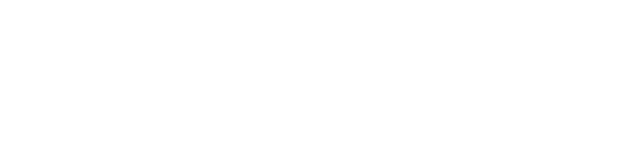
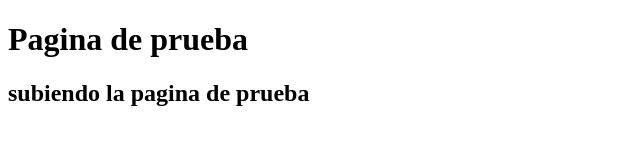
Before and after one commit to luisjb/prueba1, a plain HTML site: page index.html in a window 1280 px wide. Shown: the whole page, without its empty margins (0-640 px from the left). Drawn offline with Linux system fonts and the light colour scheme.

Commit message:
agregado de titulo

```diff
--- a/index.html
+++ b/index.html
@@ -8,10 +8,10 @@
 </head>
 <body>
     <header>
-
+        <h1>Pagina de prueba</h1>
     </header>
     <main>
-
+        <h2>subiendo la pagina de prueba</h2>
     </main>
 </body>
 </html>
```
